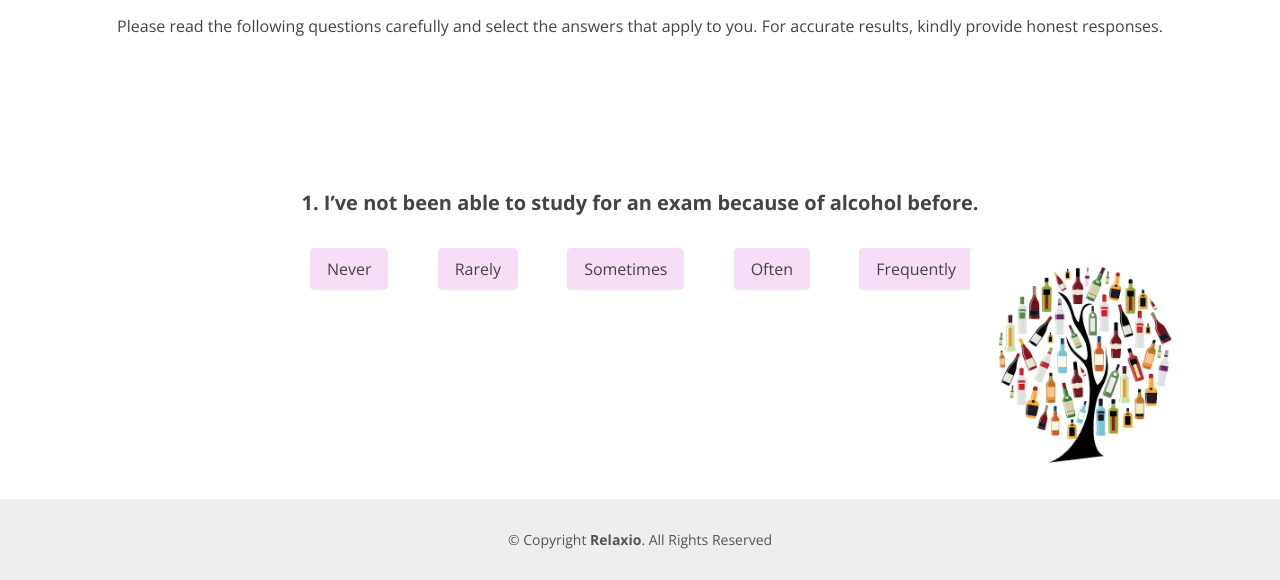
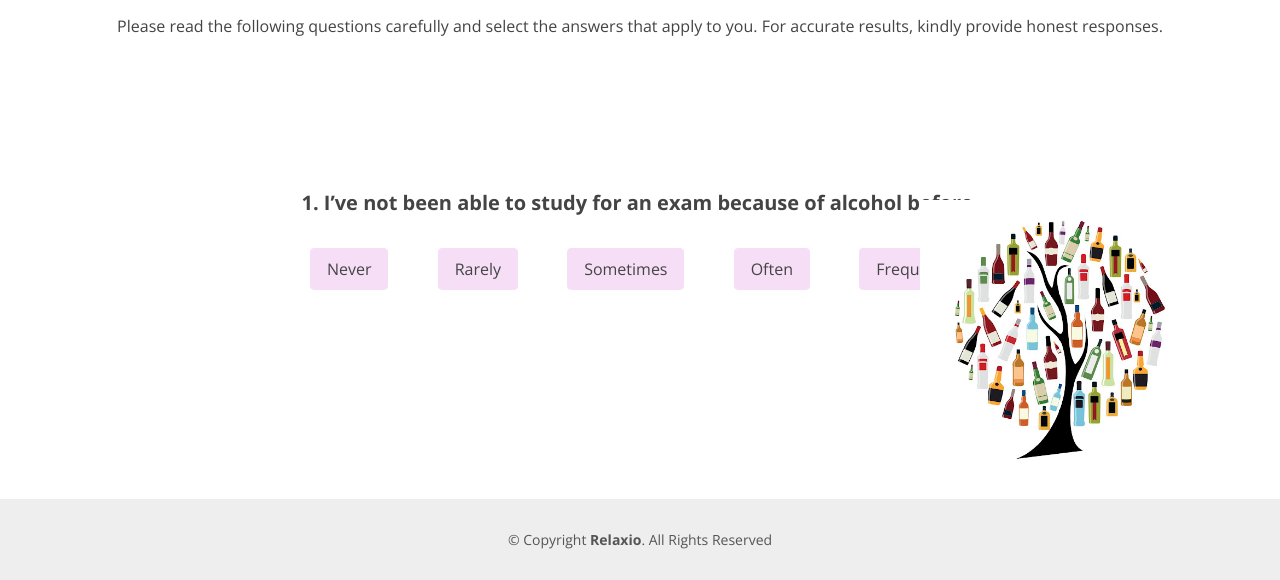
Before and after one commit to ckim48/sandiego, a Flask app: page /survey in a window 1280 px wide. Shown: the part 220-800 px from the top of the page. Run offline with Flask 3, Linux system fonts and the light colour scheme; some libraries are stand-ins or nearby versions.

Commit message:
Update style.css

```diff
--- a/static/assets/css/style.css
+++ b/static/assets/css/style.css
@@ -1720,7 +1720,7 @@ height: 140px;
 @media (min-width: 1000px) {
 
 .bottom-right-image img {
-  width: 230px;
+  width: 280px;
   height: auto;
 }
 .bottom-right-imaged img {
```
